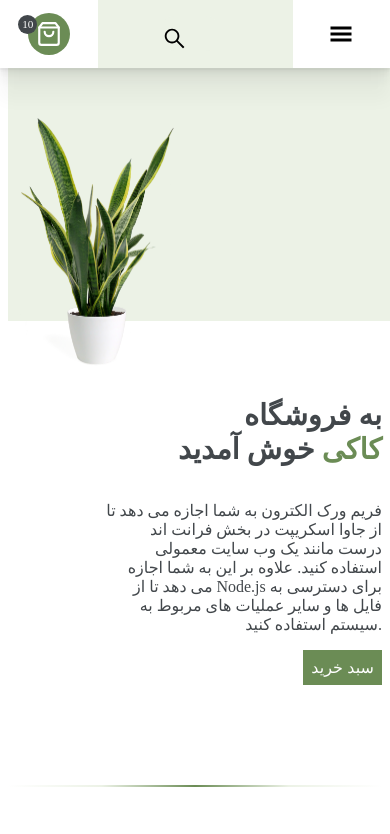
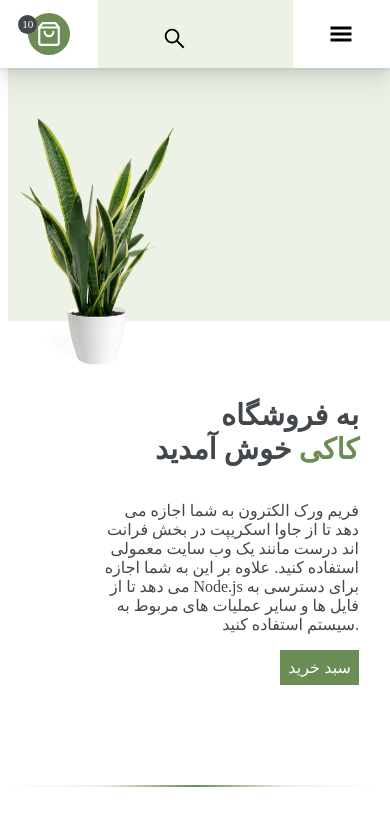
Before and after one commit to hadis-soleymani/cacy, a Next.js app: page / in a window 390 px wide. Shown: the top 834 px of the page. Built offline with nearby package versions, Linux system fonts and the light colour scheme.

Commit message:
increase padding

```diff
--- a/src/styles/home.module.scss
+++ b/src/styles/home.module.scss
@@ -83,5 +83,6 @@
   .container main {
     grid-column: 1/2;
     grid-row: 2/3;
+    padding-right: 10vw;
   }
 }
```
